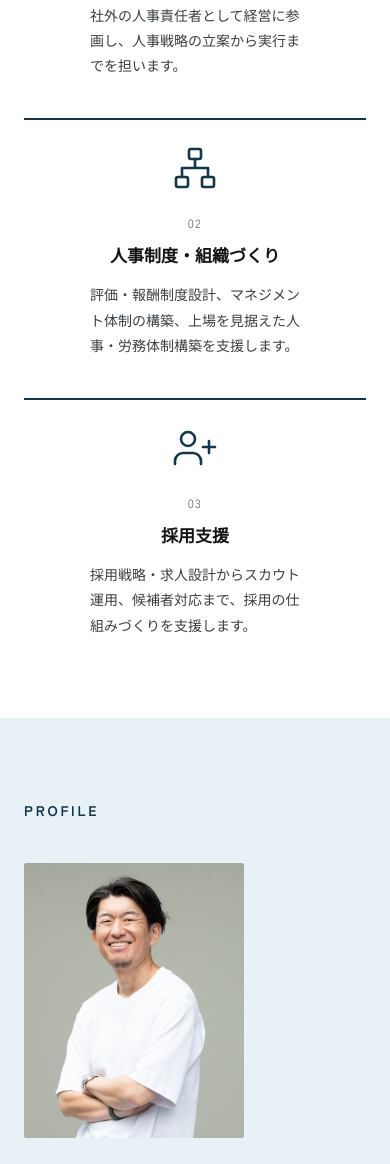
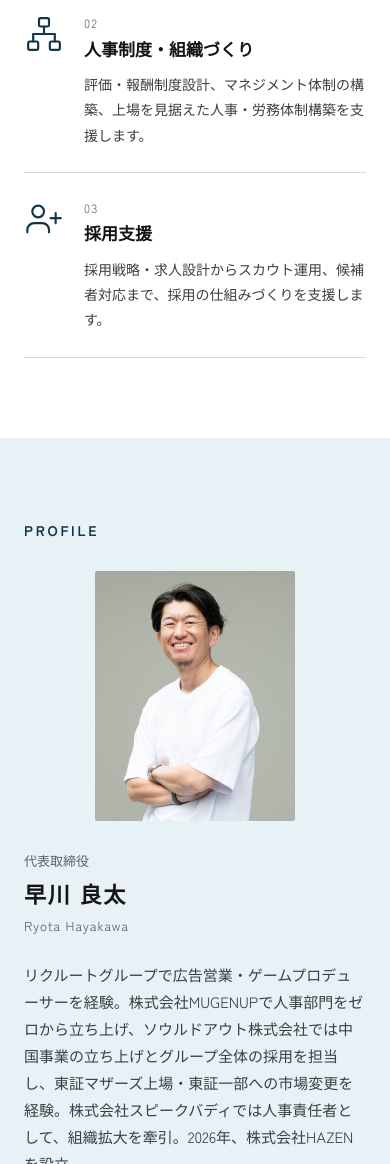
Before and after one commit to Ryota0901/hazen-hp, a plain HTML site: page index.html in a window 390 px wide. Shown: the part 836-2000 px from the top of the page. Drawn offline with Linux system fonts and the light colour scheme.

Commit message:
スマホ表示を調整（サービス・プロフィール・住所の改行）
Co-Authored-By: Claude Opus 5.5 <noreply@anthropic.com>
Claude-Session: https://claude.ai/code/session_01UKgKGqsL3MaaPCvU3b7fPH

```diff
--- a/index.html
+++ b/index.html
@@ -73,6 +73,19 @@
     nav { gap: 8px 18px; font-size: 12px; letter-spacing: .08em; }
     .hero { padding: 120px 24px 140px; }
     section.block { padding: 80px 0; }
+    h2 { margin-bottom: 28px; }
+
+    .services { gap: 0; }
+    .service { flex: 1 1 100%; display: grid; grid-template-columns: 44px minmax(0, 1fr); column-gap: 16px; align-items: start; text-align: left; padding: 24px 0; border-top: 1px solid var(--line); }
+    .service:first-child { border-top: 2px solid var(--navy); }
+    .service:last-child { border-bottom: 1px solid var(--line); }
+    .service svg { grid-row: 1 / span 3; width: 40px; height: 40px; margin: 2px 0 0; }
+    .service .num { margin: 0; }
+    .service h3 { margin: 0 0 8px; }
+    .service .desc { max-width: none; margin: 0; }
+
+    .profile { gap: 28px; justify-content: center; }
+    .profile img { flex: 0 0 200px; width: 200px; height: 250px; }
   }
 
   footer { background: var(--navy); padding: 32px 24px; text-align: center; font-size: 12px; letter-spacing: .1em; color: #A9B9C4; }
@@ -145,7 +158,7 @@
         <div><dt>社名</dt><dd>株式会社HAZEN<br><span class="en">HAZEN Inc.</span></dd></div>
         <div><dt>代表者</dt><dd>代表取締役　早川 良太<br><span class="en">CEO　Ryota Hayakawa</span></dd></div>
         <div><dt>設立</dt><dd>2026年10月</dd></div>
-        <div><dt>所在地</dt><dd>〒170-0013 東京都豊島区東池袋三丁目13番7号 池三ビル5階</dd></div>
+        <div><dt>所在地</dt><dd>〒170-0013<br>東京都豊島区東池袋三丁目13番7号<br>池三ビル5階</dd></div>
         <div><dt>事業内容</dt><dd>人事・組織コンサルティング<br>採用支援</dd></div>
       </dl>
     </div>
```
